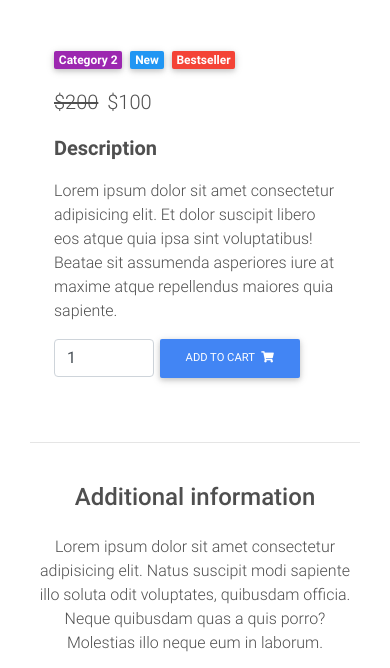
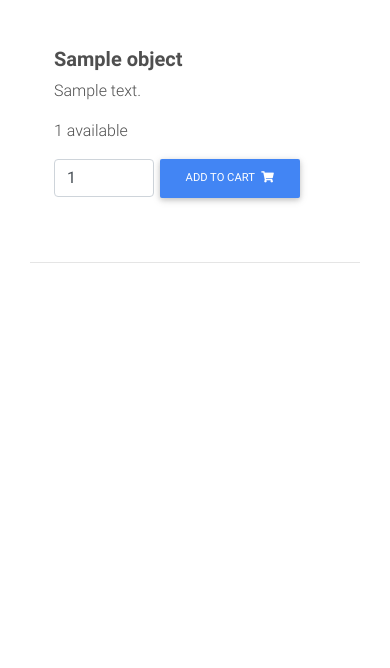
Before and after one commit to itsjaboyd/Tool-Coop, a Django app: template src/backend/templates/backend/product-page.html in a window 390 px wide. Shown: the part 417-1085 px from the top of the page. After the commit the page ends 680 px from the top, so only its background shows below. Run offline with Django 3.2, Linux system fonts and the light colour scheme; the template is opened without the code that fills it: most values are stand-ins (such as "Sample title", 1, 10 or a date in 2020); grey boxes marked "Sample" are stand-in pictures; parts of the project's set-up code (start-up, migrations or seed data) failed here and were passed over; some libraries are stand-ins or nearby versions.

Commit message:
milestorne

```diff
--- a/src/backend/templates/backend/base.html
+++ b/src/backend/templates/backend/base.html
@@ -71,13 +71,13 @@
               </a>
             </li>
             <li class="nav-item">
-              <a class="nav-link waves-effect" href="{% url 'product-page' %}" >Products</a>
+              <a class="nav-link waves-effect" href="{% url 'inventory' %}" >Products</a>
             </li>
             <li class="nav-item">
-              <a class="nav-link waves-effect" href="{% url 'checkout-page' %}" >Checkout</a>
+              <a class="nav-link waves-effect" href="{% url 'checkout' %}" >Checkout</a>
             </li>
             <li class="nav-item">
-              <a class="nav-link waves-effect" href="{% url 'inventory-page' %}" >View Inventory</a>
+              <a class="nav-link waves-effect" href="{% url 'inventory' %}" >View Inventory</a>
             </li>
           </ul>
 
@@ -91,7 +91,7 @@
               <a class="nav-link waves-effect" href="{% url 'logout' %}" >Logout</a>
             </li>
             <li class="nav-item">
-              <a class="nav-link waves-effect" href="{% url 'checkout-page' %}">
+              <a class="nav-link waves-effect" href="{% url 'checkout' %}">
                 <span class="badge red z-depth-1 mr-1"> 1 </span>
                 <i class="fas fa-shopping-cart"></i>
                 <span class="clearfix d-none d-sm-inline-block"> Cart </span>
--- a/src/backend/templates/backend/product-page.html
+++ b/src/backend/templates/backend/product-page.html
@@ -12,7 +12,7 @@
         <!--Grid column-->
         <div class="col-md-6 mb-4">
 
-          <img src="https://mdbootstrap.com/img/Photos/Horizontal/E-commerce/Products/14.jpg" class="img-fluid" alt="">
+          <img src="{{ object.image.url }}" class="img-fluid" alt="">
 
         </div>
         <!--Grid column-->
@@ -23,34 +23,13 @@
           <!--Content-->
           <div class="p-4">
 
-            <div class="mb-3">
-              <a href="">
-                <span class="badge purple mr-1">Category 2</span>
-              </a>
-              <a href="">
-                <span class="badge blue mr-1">New</span>
-              </a>
-              <a href="">
-                <span class="badge red mr-1">Bestseller</span>
-              </a>
-            </div>
+            <h1 class="lead font-weight-bold">{{object.type_name}}</h1>
 
-            <p class="lead">
-              <span class="mr-1">
-                <del>$200</del>
-              </span>
-              <span>$100</span>
-            </p>
-
-            <p class="lead font-weight-bold">Description</p>
-
-            <p>Lorem ipsum dolor sit amet consectetur adipisicing elit. Et dolor suscipit libero eos atque quia ipsa
-              sint voluptatibus!
-              Beatae sit assumenda asperiores iure at maxime atque repellendus maiores quia sapiente.</p>
-
+            <p>{{ object.description }}</p>
+            <p>{{ object.get_available | length }}  available</p>
             <form class="d-flex justify-content-left">
               <!-- Default input -->
-              <input type="number" value="1" aria-label="Search" class="form-control" style="width: 100px">
+              <input type="number" max="{{ object.get_available | length}}" value="1" aria-label="Search" class="form-control" style="width: 100px">
               <button class="btn btn-primary btn-md my-0 p" type="submit">Add to cart
                 <i class="fas fa-shopping-cart ml-1"></i>
               </button>
@@ -68,54 +47,6 @@
 
       <hr>
 
-      <!--Grid row-->
-      <div class="row d-flex justify-content-center wow fadeIn">
-
-        <!--Grid column-->
-        <div class="col-md-6 text-center">
-
-          <h4 class="my-4 h4">Additional information</h4>
-
-          <p>Lorem ipsum dolor sit amet consectetur adipisicing elit. Natus suscipit modi sapiente illo soluta odit
-            voluptates,
-            quibusdam officia. Neque quibusdam quas a quis porro? Molestias illo neque eum in laborum.</p>
-
-        </div>
-        <!--Grid column-->
-
-      </div>
-      <!--Grid row-->
-
-      <!--Grid row-->
-      <div class="row wow fadeIn">
-
-        <!--Grid column-->
-        <div class="col-lg-4 col-md-12 mb-4">
-
-          <img src="https://mdbootstrap.com/img/Photos/Horizontal/E-commerce/Products/11.jpg" class="img-fluid" alt="">
-
-        </div>
-        <!--Grid column-->
-
-        <!--Grid column-->
-        <div class="col-lg-4 col-md-6 mb-4">
-
-          <img src="https://mdbootstrap.com/img/Photos/Horizontal/E-commerce/Products/12.jpg" class="img-fluid" alt="">
-
-        </div>
-        <!--Grid column-->
-
-        <!--Grid column-->
-        <div class="col-lg-4 col-md-6 mb-4">
-
-          <img src="https://mdbootstrap.com/img/Photos/Horizontal/E-commerce/Products/13.jpg" class="img-fluid" alt="">
-
-        </div>
-        <!--Grid column-->
-
-      </div>
-      <!--Grid row-->
-
     </div>
   </div>
   <!--Main layout-->
--- a/src/backend/urls.py
+++ b/src/backend/urls.py
@@ -1,13 +1,15 @@
 from django.urls import path
 from django.conf import settings
 from django.conf.urls.static import static
-from .views import inventory_list, index, checkoutpage, productpage
+from .views import InventoryView, index, checkoutpage, ToolDetailView
+
+
 
 urlpatterns = [
     path('', index, name='index'),
-    path('inventory/', inventory_list, name='inventory-page'),
-    path('products/', productpage, name='product-page'),
-    path('checkout/', checkoutpage, name='checkout-page'),
+    path('inventory/', InventoryView.as_view(), name='inventory'),
+    path('products/<slug>', ToolDetailView.as_view(), name='product'),
+    path('checkout/', checkoutpage, name='checkout'),
 ]
 
 if settings.DEBUG:
```
Also changed, not shown: src/backend/models.py (+6 -2 lines), src/backend/templates/backend/inventory-page.html (+5 -14 lines), src/backend/views.py (+17 -11 lines), src/backend/migrations/0002_tooltype_slug.py (added), src/db.sqlite3.
